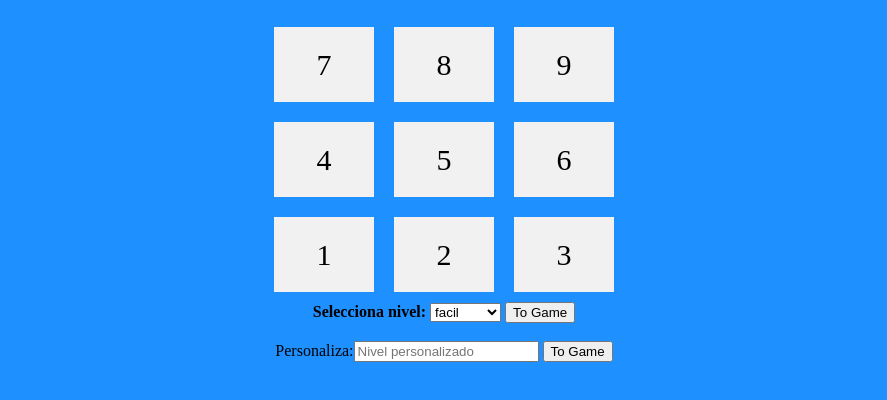
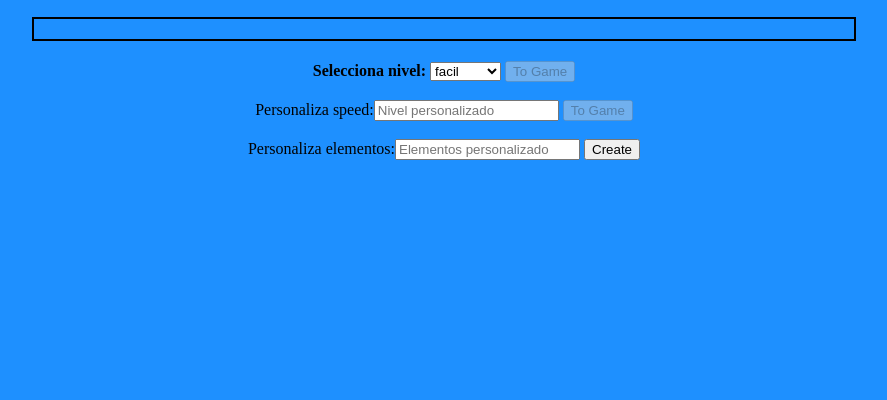
Before and after one commit to carlfei/totalGame, a plain HTML site: page index.html in a window 1280 px wide. Shown: the part 50-450 px from the top of the page, without its empty margins (196-1083 px from the left). Drawn offline with nearby package versions, Linux system fonts and the light colour scheme.

Commit message:
commit 4

```diff
--- a/index.html
+++ b/index.html
@@ -1,34 +1,18 @@
 <!DOCTYPE html>
 <html>
   <head>
-    <title>Iniciar Sesión</title>
+    <title>Faces | Divs</title>
     <link rel="stylesheet" type="text/css" href="styles.css" />
     <script src="https://ajax.googleapis.com/ajax/libs/jquery/3.7.1/jquery.min.js"></script>
   </head>
   <body id="idBody">
     <h2 class="titulo">TOTAL GAME</h2>
 
+    <div class="divMargen">
   <div class="flex-container">
-    <div id="7" onclick="functionGetId($(this).attr('id'))">7 </div>
-    <div id="8" onclick="functionGetId($(this).attr('id'))">8</div>
-    <div id="9" onclick="functionGetId($(this).attr('id'))">9</div>
 
   </div>
-
-  <div class="flex-container">
-    <div id="4" onclick="functionGetId($(this).attr('id'))">4</div>
-    <div id="5" onclick="functionGetId($(this).attr('id'))">5</div>
-    <div id="6" onclick="functionGetId($(this).attr('id'))">6</div>
-
-  </div>
-
-  <div class="flex-container">
-    <div id="1" onclick="functionGetId($(this).attr('id'))">1</div>
-    <div id="2" onclick="functionGetId($(this).attr('id'))">2</div>
-    <div id="3" onclick="functionGetId($(this).attr('id'))">3</div>
-
-  </div>
-
+</div>
 
 
   <div>
@@ -46,9 +30,20 @@
       <br/>
 
       <br>
-      <span><label>Personaliza:</label><input type="number" id="nivelPersonalizado" placeholder="Nivel personalizado">
+      <span><label>Personaliza speed:</label><input type="number" id="nivelPersonalizado" placeholder="Nivel personalizado">
         <button id="boton2" onclick="initGame(document.getElementById('nivelPersonalizado').value);">To Game</button>
       </span>
+
+      <br/>
+
+      <br>
+      <span><label>Personaliza elementos:</label><input type="number" id="cajasPersonalizado" placeholder="Elementos personalizado">
+        <button id="boton3" onclick="initContent(document.getElementById('cajasPersonalizado').value);">Create</button>
+      </span>
+
+
+
+
     </center>
   </div>
 
--- a/script.js
+++ b/script.js
@@ -1,40 +1,64 @@
 $(document).ready(function () {
+  $("#boton").prop("disabled", true);
+  $("#boton2").prop("disabled", true);
 
-  for (var k = 1; k < faceNumbers; k++) { //crea las img en los div
+});
 
-    var imgA = $("<img>", { src: "img/1.PNG",  width: "45", height: "45", id: "a" + k });
-    var imgB = $("<img>", {  src: "img/2.PNG",  width: "45", height: "45", id: "b" + k });
+var faceNumbers;
+
+var theArray = [];
+var arrayDesordenado; //randomizar contenido array
+var index = 0;
+var bucleInterval, reloadInterval;
+var tiempoClick;
+
+
+function initContent(varFaceNumber){
+
+  faceNumbers = varFaceNumber;
+
+  for (var k = 1; k < faceNumbers; k++) {
+    //crea las img en los div
+
+
+    var automaticDiv = $("<div/>", { id: k, onclick: "functionGetId($(this).attr('id'))", text: k });
+
+    $(".flex-container").append(automaticDiv);
+
+    var imgA = $("<img>", { src: "img/1.PNG", width: "45",height: "45", id: "a" + k});
+    var imgB = $("<img>", {src: "img/2.PNG",width: "45",height: "45", id: "b" + k});
 
     $("#" + k).append(imgA); //mete las img
     $("#" + k).append(imgB);
 
     $("#a" + k).hide();
-      $("#b" + k).hide();//oculta las img
+    $("#b" + k).hide(); //oculta las img
+
+    theArray[k] = k;
   }
 
-});
 
+  $("#boton").prop("disabled", false);
+  $("#boton2").prop("disabled", false);
+  $("#boton3").prop("disabled", true);
 
-    var faceNumbers = 10;
-    var theArray = [1, 2, 3, 4, 5, 6, 7, 8, 9];
-    var arrayDesordenado = desordenarArray(theArray); //randomizar contenido array
-    var index = 0;
-    var bucleInterval, reloadInterval;
-    var tiempoClick;
+arrayDesordenado = desordenarArray(theArray);
+}
 
 function initGame(varNivelSeleccionado) {
-
   tiempoClick = parseInt(varNivelSeleccionado); //el tiempo que en que va desaparecer la img
 
   $("#boton").prop("disabled", true);
   $("#boton2").prop("disabled", true);
-
+ // $("#boton3").prop("disabled", true);
   bucleInterval = setInterval(functionInterval, 20); //llamadas asincronas a la funcion
   desvanece(index);
 }
 
-function functionGetId(varId) { //cada vez que se hace click
-  if (varId == arrayDesordenado[index]) { // el id donde se hace click coincide con el id del div
+function functionGetId(varId) {
+  //cada vez que se hace click
+  if (varId == arrayDesordenado[index]) {
+    // el id donde se hace click coincide con el id del div
 
     $("#" + varId).stop(); //para el fadeTo
     jQuery("#" + varId).css("opacity", "1"); //devuelve la opacidad si no no se veria el careto
@@ -48,18 +72,23 @@ function desvanece() {
   $("#" + arrayDesordenado[index]).fadeTo(tiempoClick, 0.0);
 
   tiempoClick = tiempoClick * 0.9;
+
+  console.log("el index: " + index);
 }
 
-function functionInterval() { //funcion asincrona, comprueba si algun div a llegado a opacidad 0
+function functionInterval() {
+  //funcion asincrona, comprueba si algun div a llegado a opacidad 0
   for (var h = 1; h < faceNumbers; h++) {
-    if ($("#" + h).css("opacity") == 0) { //no ha sido capaz de hacer click
+    if ($("#" + h).css("opacity") == 0) {
+      //no ha sido capaz de hacer click
       jQuery("#" + h).css("opacity", "1");
       $("#b" + h).show(); //muestra careto de rabia
       desvanece(index++);
     }
   }
 
-  if (index == 9) { //fin del juego
+  if (index == faceNumbers - 1) {
+    //fin del juego
     clearInterval(bucleInterval); //para el bucle de intervalo
     reloadInterval = setInterval(reloadGame, 2000); //dar un tiempo antes de hacer el reload
   }
--- a/styles.css
+++ b/styles.css
@@ -35,16 +35,41 @@ body{
 
   .flex-container {
     display: flex;
-    flex-wrap: nowrap;
+    /*flex-wrap: nowrap;*/
+    flex-wrap: wrap;
     justify-content: center; /* Centra horizontalmente */
-    background-color: DodgerBlue;
+   background-color: DodgerBlue;
   }
 
   .flex-container > div {
     background-color: #f1f1f1;
-    width: 100px;
+    width: calc(13.33% - 20px); /* Establecemos un ancho máximo con margen */
+    /*width: 100px;*/
     margin: 10px;
     text-align: center;
     line-height: 75px;
     font-size: 30px;
   }
+
+  .divMargen {
+
+    margin: 20px auto; /* Margen automático horizontal y 20px arriba y abajo */
+    padding: 10px;
+    border: 2px solid #000;
+    max-width: 800px;
+    max-height: 800px;
+    background-color: DodgerBlue;
+    display: flex; /* Utilizar flexbox para centrar */
+    justify-content: center; /* Centrar horizontalmente */
+    align-items: center; /* Centrar verticalmente */
+
+    /*
+    margin: 20px;
+    padding: 10px;
+    border: 2px solid #000;
+    max-width: 800px;
+   max-height: 800px;
+
+    background-color: DodgerBlue;
+    */
+}
```
Lines whose indentation alone changed are shown as unchanged.
